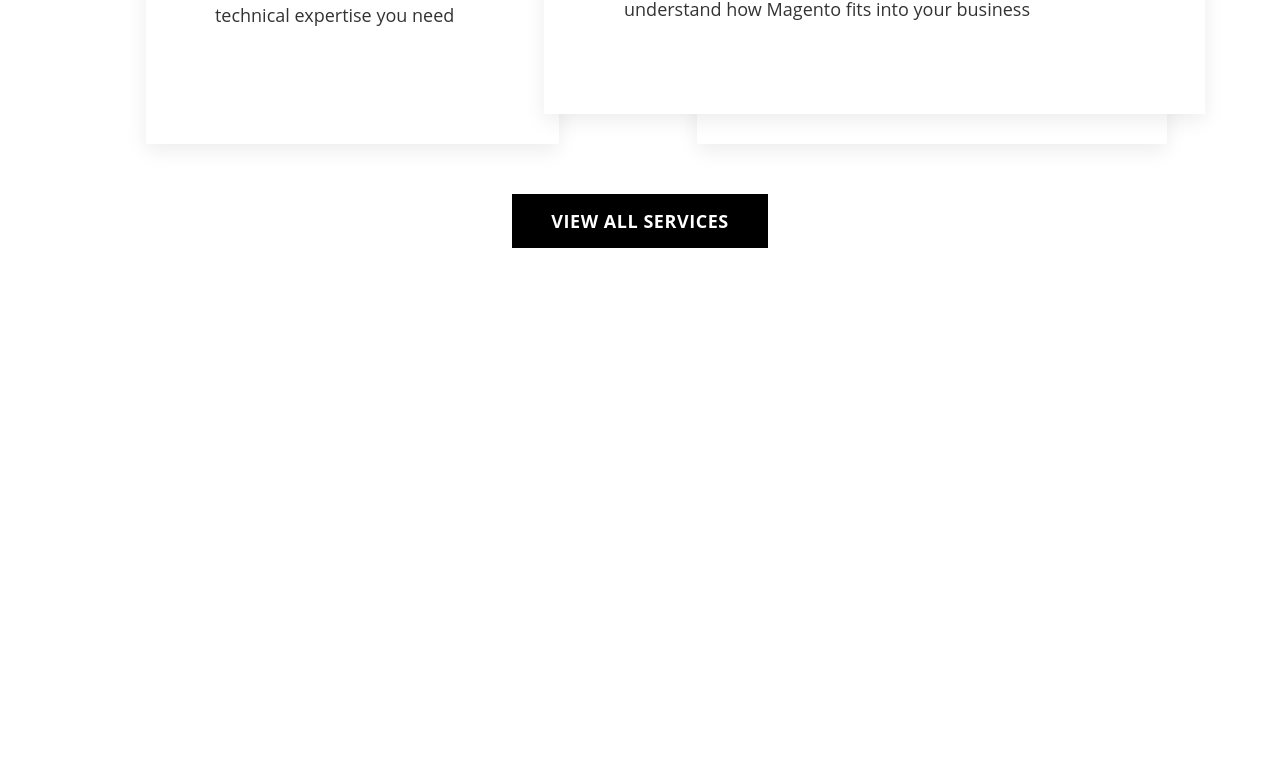
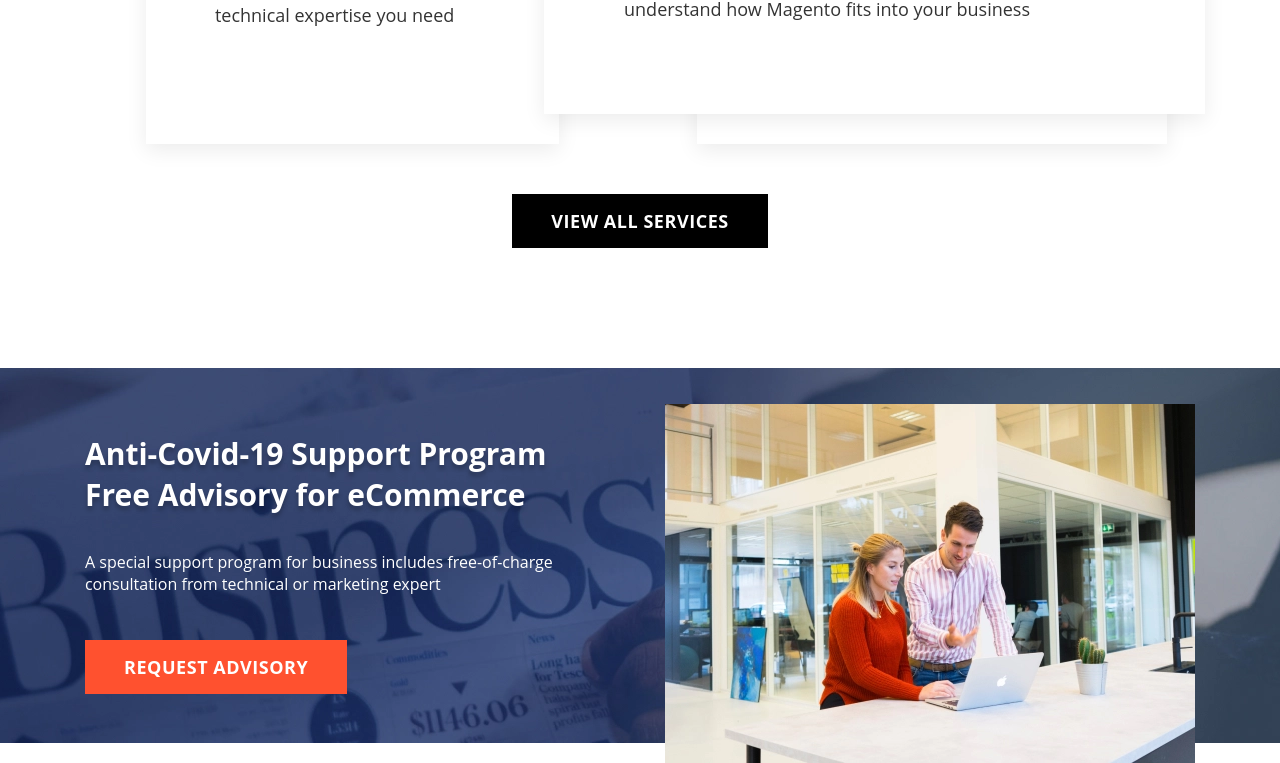
Before and after one commit to Studiya/decima-digital, a Vue app: page / in a window 1280 px wide. Shown: the part 1717-2480 px from the top of the page. Before the commit the page ends 2085 px from the top, so only its background shows below. Built offline with nearby package versions, Linux system fonts and the light colour scheme.

Commit message:
anticovid section

```diff
--- a/src/assets/styles/_base.scss
+++ b/src/assets/styles/_base.scss
@@ -18,6 +18,7 @@ body {
 
 .wrapper {
   max-width: 1360px;
+  margin: 0 auto;
 }
 
 ul {
--- /dev/null
+++ b/src/assets/styles/components/_anticovid-section.scss
@@ -0,0 +1,38 @@
+.anticovid {
+  &__wrapper {
+    padding: calc(36px - 20px) 40px 0;
+    position: relative;
+    @include flex(flex, row, space-around, center, unset);
+  }
+
+  &__bg {
+    @include position(absolute, 0, 0, 0, 0, -1);
+    @include backgroundImg("@/assets/imgs/anticovid-section/anticovid-bg.webp", center top, cover, no-repeat);
+  }
+
+  &__content {
+    max-width: 490px;
+  }
+
+  &__title {
+    color: var(--color-light);
+    text-shadow: 0px 4px 4px rgba(0, 0, 0, 0.25);
+    margin-bottom: 36px;
+  }
+
+  &__text {
+    color: var(--color-light);
+    font-size: 16px;
+    margin-bottom: 45px;
+  }
+
+  &__btn {
+    padding: 14px 38px;
+  }
+
+  &__photo {
+    max-width: 530px;
+    position: relative;
+    bottom: -20px;
+  }
+}
--- a/src/assets/styles/components/_main-hero-section.scss
+++ b/src/assets/styles/components/_main-hero-section.scss
@@ -1,6 +1,6 @@
 .main-hero {
-  background-image: url(@/assets/imgs/main-hero-section/hero-bg.webp);
-  @include backgroundSettings(center top, cover, no-repeat);
+  // background-image: url(@/assets/imgs/main-hero-section/hero-bg.webp);
+  @include backgroundImg("@/assets/imgs/main-hero-section/hero-bg.webp", center top, cover, no-repeat);
   position: relative;
 
   @media (min-device-pixel-ratio: 2), (min-resolution: 192dpi), (min-resolution: 2dppx) {
--- a/src/assets/styles/layouts/_buttons.scss
+++ b/src/assets/styles/layouts/_buttons.scss
@@ -34,5 +34,11 @@
   &-orange {
     color: var(--color-light);
     background-color: var(--color-orange);
+
+    &:hover {
+      color: var(--color-orange);
+      background-color: var(--color-light);
+      border: 1px solid var(--color-orange);
+    }
   }
 }
--- a/src/assets/styles/main.scss
+++ b/src/assets/styles/main.scss
@@ -11,3 +11,4 @@
 
 @import "components/main-hero-section";
 @import "components/main-services-section";
+@import "components/anticovid-section";
--- a/src/assets/styles/utils/_mixins.scss
+++ b/src/assets/styles/utils/_mixins.scss
@@ -13,7 +13,8 @@
   transition-delay: $delay;
 }
 
-@mixin backgroundSettings($pos, $size, $rep) {
+@mixin backgroundImg($image, $pos, $size, $rep) {
+  background-image: url($image);
   background-position: $pos;
   background-size: $size;
   background-repeat: $rep;
--- /dev/null
+++ b/src/components/sections/AnticovidSection.vue
@@ -0,0 +1,20 @@
+<template>
+  <section class="anticovid">
+    <div class="anticovid__wrapper wrapper">
+      <div class="anticovid__bg"></div>
+      <div class="anticovid__content">
+        <h2 class="anticovid__title">Anti-Covid-19 Support Program Free Advisory for eCommerce</h2>
+        <p class="anticovid__text">
+          A special support program for business includes free-of-charge consultation from technical
+          or marketing expert
+        </p>
+        <button class="anticovid__btn btn btn-orange" type="button">Request advisory</button>
+      </div>
+      <img
+        class="anticovid__photo"
+        src="src/assets/imgs/anticovid-section/anticovid-photo.webp"
+        alt="anticovid photo"
+      />
+    </div>
+  </section>
+</template>
--- a/src/views/HomePage.vue
+++ b/src/views/HomePage.vue
@@ -3,7 +3,7 @@
     <MainHero />
     <div class="decor-wrapper">
       <MainServices />
-      <section class="anticovid"></section>
+      <AnticovidSection />
       <section class="clients"></section>
     </div>
     <section class="feedbacks"></section>
@@ -18,6 +18,7 @@
 <script setup>
 import MainHero from '../components/sections/MainHero.vue'
 import MainServices from '../components/sections/MainServices.vue'
+import AnticovidSection from '../components/sections/AnticovidSection.vue'
 </script>
 
 <style lang="scss" scoped></style>
```
Also changed, not shown: src/assets/imgs/anticovid-section/anticovid-bg.webp (added), src/assets/imgs/anticovid-section/anticovid-photo.webp (added).
